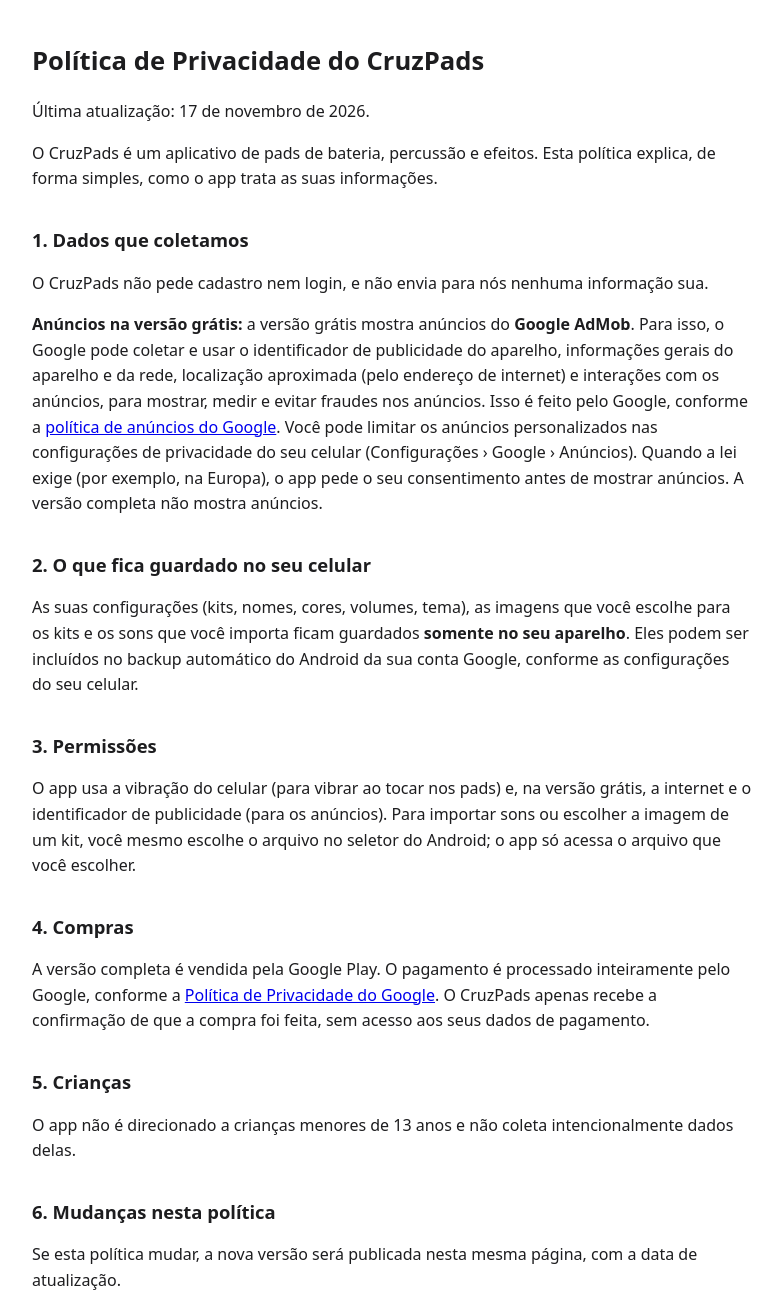
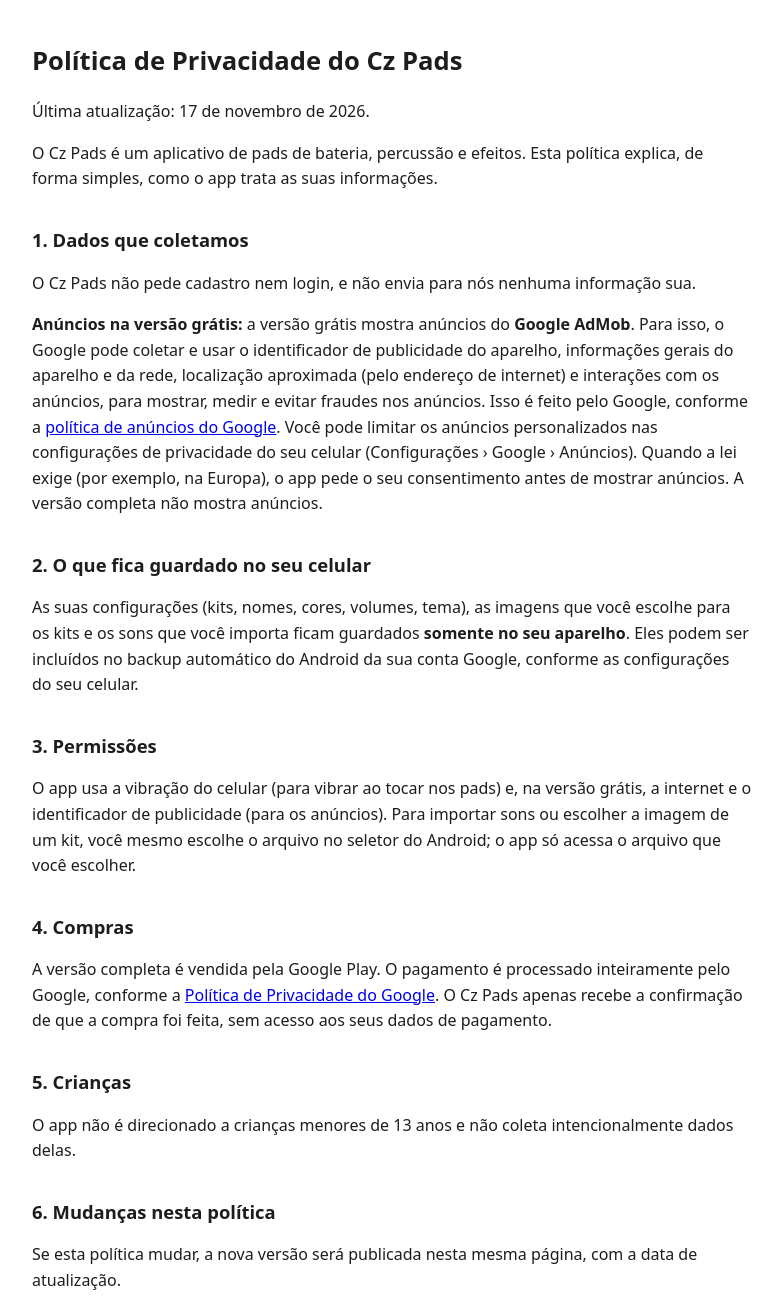
Before and after one commit to christiancrwz94/cruzpads, a plain HTML site: page privacidade.html in a window 1280 px wide. Shown: the top 1300 px of the page, without its empty margins (248-1030 px from the left). Drawn offline with Linux system fonts and the light colour scheme.

Commit message:
Nome do app muda para Cz Pads

```diff
--- a/privacidade.html
+++ b/privacidade.html
@@ -3,7 +3,7 @@
 <head>
 <meta charset="utf-8">
 <meta name="viewport" content="width=device-width, initial-scale=1">
-<title>CruzPads — Política de Privacidade</title>
+<title>Cz Pads — Política de Privacidade</title>
 <style>
   body { font-family: system-ui, -apple-system, "Segoe UI", Roboto, sans-serif; max-width: 720px; margin: 0 auto; padding: 24px 16px; line-height: 1.6; color: #1d1d1f; background: #fff; }
   h1 { font-size: 1.6rem; } h2 { font-size: 1.15rem; margin-top: 1.8em; }
@@ -11,13 +11,13 @@
 </style>
 </head>
 <body>
-<h1>Política de Privacidade do CruzPads</h1>
+<h1>Política de Privacidade do Cz Pads</h1>
 <p>Última atualização: 17 de novembro de 2026.</p>
 
-<p>O CruzPads é um aplicativo de pads de bateria, percussão e efeitos. Esta política explica, de forma simples, como o app trata as suas informações.</p>
+<p>O Cz Pads é um aplicativo de pads de bateria, percussão e efeitos. Esta política explica, de forma simples, como o app trata as suas informações.</p>
 
 <h2>1. Dados que coletamos</h2>
-<p>O CruzPads não pede cadastro nem login, e não envia para nós nenhuma informação sua.</p>
+<p>O Cz Pads não pede cadastro nem login, e não envia para nós nenhuma informação sua.</p>
 <p><strong>Anúncios na versão grátis:</strong> a versão grátis mostra anúncios do <strong>Google AdMob</strong>. Para isso, o Google pode coletar e usar o identificador de publicidade do aparelho, informações gerais do aparelho e da rede, localização aproximada (pelo endereço de internet) e interações com os anúncios, para mostrar, medir e evitar fraudes nos anúncios. Isso é feito pelo Google, conforme a <a href="https://policies.google.com/technologies/ads">política de anúncios do Google</a>. Você pode limitar os anúncios personalizados nas configurações de privacidade do seu celular (Configurações › Google › Anúncios). Quando a lei exige (por exemplo, na Europa), o app pede o seu consentimento antes de mostrar anúncios. A versão completa não mostra anúncios.</p>
 
 <h2>2. O que fica guardado no seu celular</h2>
@@ -27,7 +27,7 @@
 <p>O app usa a vibração do celular (para vibrar ao tocar nos pads) e, na versão grátis, a internet e o identificador de publicidade (para os anúncios). Para importar sons ou escolher a imagem de um kit, você mesmo escolhe o arquivo no seletor do Android; o app só acessa o arquivo que você escolher.</p>
 
 <h2>4. Compras</h2>
-<p>A versão completa é vendida pela Google Play. O pagamento é processado inteiramente pelo Google, conforme a <a href="https://policies.google.com/privacy">Política de Privacidade do Google</a>. O CruzPads apenas recebe a confirmação de que a compra foi feita, sem acesso aos seus dados de pagamento.</p>
+<p>A versão completa é vendida pela Google Play. O pagamento é processado inteiramente pelo Google, conforme a <a href="https://policies.google.com/privacy">Política de Privacidade do Google</a>. O Cz Pads apenas recebe a confirmação de que a compra foi feita, sem acesso aos seus dados de pagamento.</p>
 
 <h2>5. Crianças</h2>
 <p>O app não é direcionado a crianças menores de 13 anos e não coleta intencionalmente dados delas.</p>
```
Also changed, not shown: index.html (+3 -3 lines).
